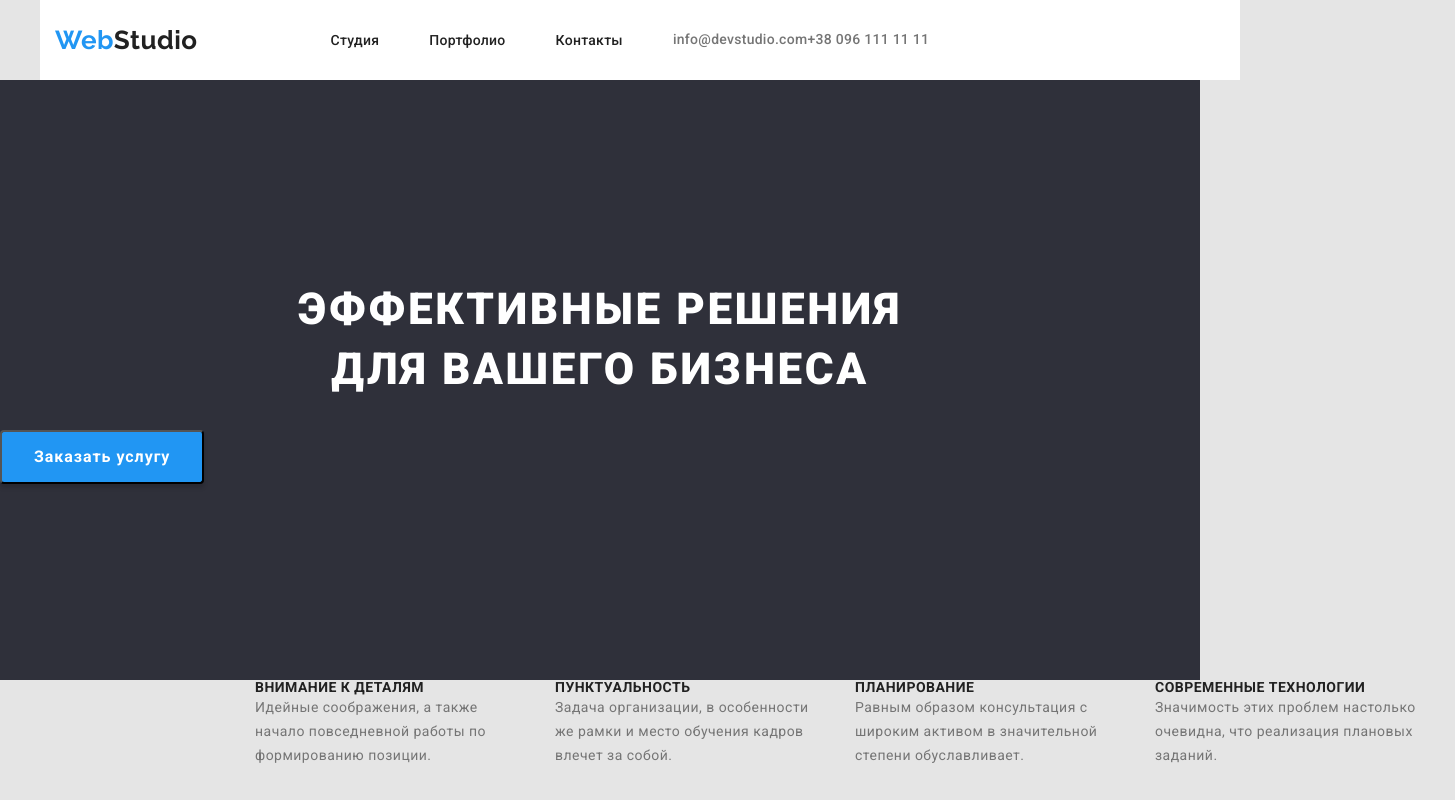
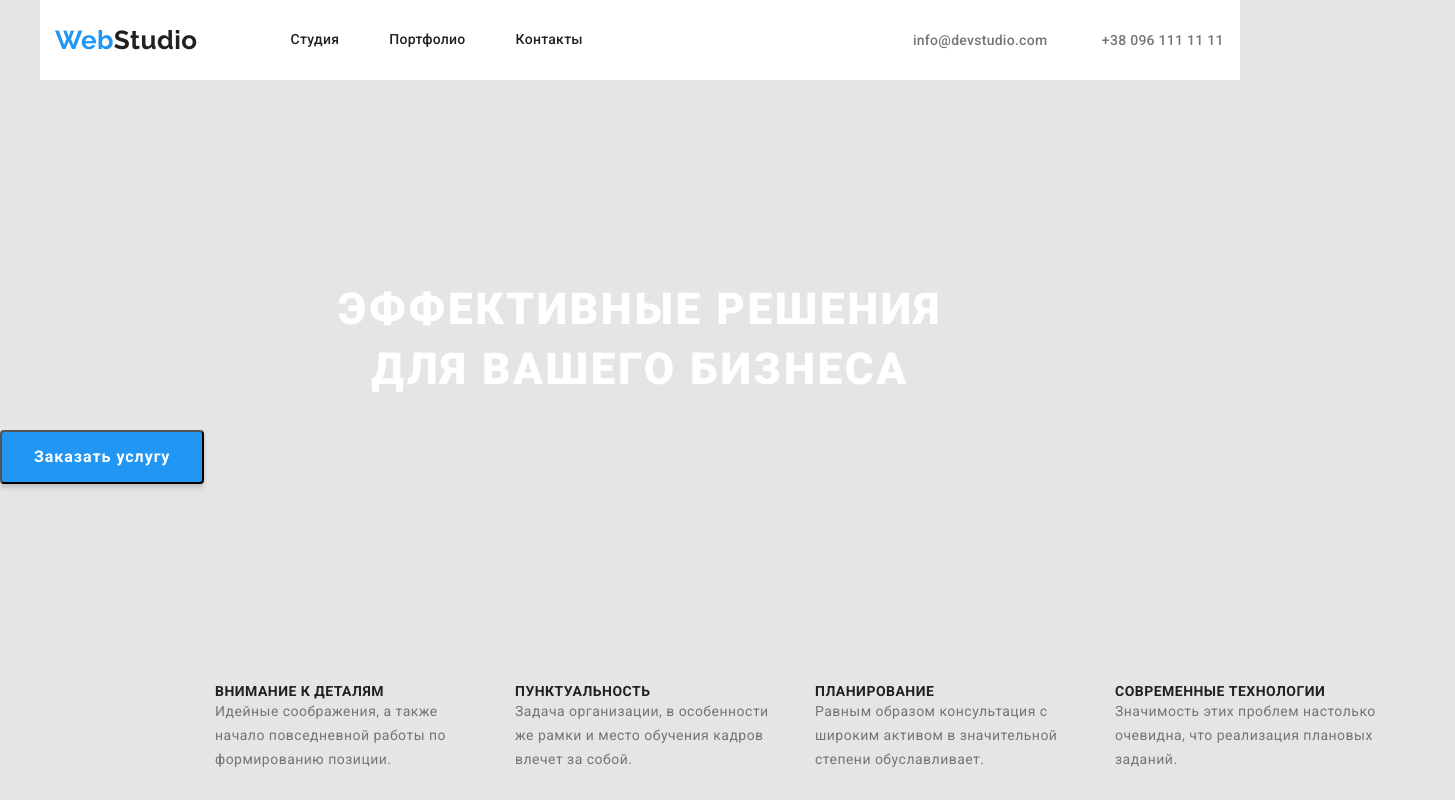
Before and after one commit to VasilKlim/goit-markup-hw-03, a plain HTML site: page index.html in a window 1280 px wide. Shown: the top 800 px of the page, 1455 px wide, since content can reach past the window. Drawn offline with nearby package versions, Linux system fonts and the light colour scheme.

Commit message:
фінал стилізації header

```diff
--- a/css/styles2.css
+++ b/css/styles2.css
@@ -14,6 +14,10 @@ body {
 h1, h2, h3, p, ul {
   margin-top: 0;
   margin-bottom: 0;
+}
+
+ul {
+  padding: 0;
 }
 
 .container {
@@ -46,14 +50,20 @@ h1, h2, h3, p, ul {
     color: var(--activ-text-color);
   }
 
-  .nav-link {
+  .nav-list .nav-item + .nav-item {
+    margin-left: 50px;
+  }
+
+   .nav-link {
+    display: block;
+    padding-top: 30px;
+    padding-bottom: 30px;
     color: var(--primary-text-color);
     font-weight: 500;
     font-size: 14px;
     line-height: 1.14;
     letter-spacing: 0.02em;
     text-decoration: none;
-    margin-right: 50px;
   }
 
   .nav-link:hover,
@@ -67,12 +77,12 @@ h1, h2, h3, p, ul {
 
   .header-contact {
     display: flex;
-    align-items: center;
-    margin-right: 0;
+    display: block;
+    margin-left: 330px;
   }
 
-  .header-phone {
-    margin-right: 100px;
+  .header-mail {
+    margin-right: 50px;
   }
 
   .header-phone,
@@ -85,10 +95,22 @@ h1, h2, h3, p, ul {
     letter-spacing: 0.02em;
     text-decoration: none;
 }
+.header-phone {
+  margin: 0;
+}
+
 /* Секція Hero */
-.hero,
+/* .hero {
+  width: 1600px;
+  height: 600px;
+  background-color: #2F303A;
+  align-items: center; */
+}
+
+.conteiner-hero,
 .footer {
-    background-color: #2F303A;
+  display: flex;
+  background-color: #2F303A;
     width: 1200px;
     height: 600px;
     align-items: center;
@@ -105,7 +127,8 @@ text-transform: uppercase;
 min-width: 696px;
 padding-top: 200px;
 padding-bottom: 30px;
-
+margin-left: auto;
+margin-right: auto;
 }
 
 .hero-btn {
@@ -173,6 +196,10 @@ margin-bottom: 94px;
   margin-bottom: 188px;
 }
 
+.container-team:last-child {
+  margin-right: 0;
+}
+
 .team-list {
   display: flex;
   margin-left: 215px;
--- a/index.html
+++ b/index.html
@@ -30,10 +30,10 @@
           <li class="nav-item">
             <a class="nav-link" href="">Студия</a>
           </li>
-          <li>
+          <li class="nav-item">
             <a class="nav-link" href="">Портфолио</a>
           </li>
-          <li>
+          <li class="nav-item">
             <a class="nav-link" href="">Контакты</a>
           </li>
         </ul>
```
